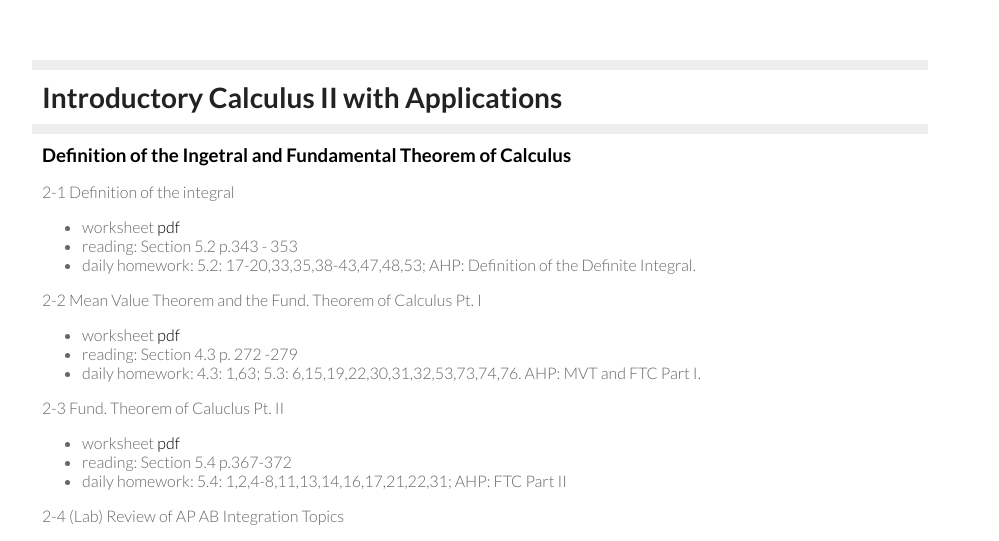
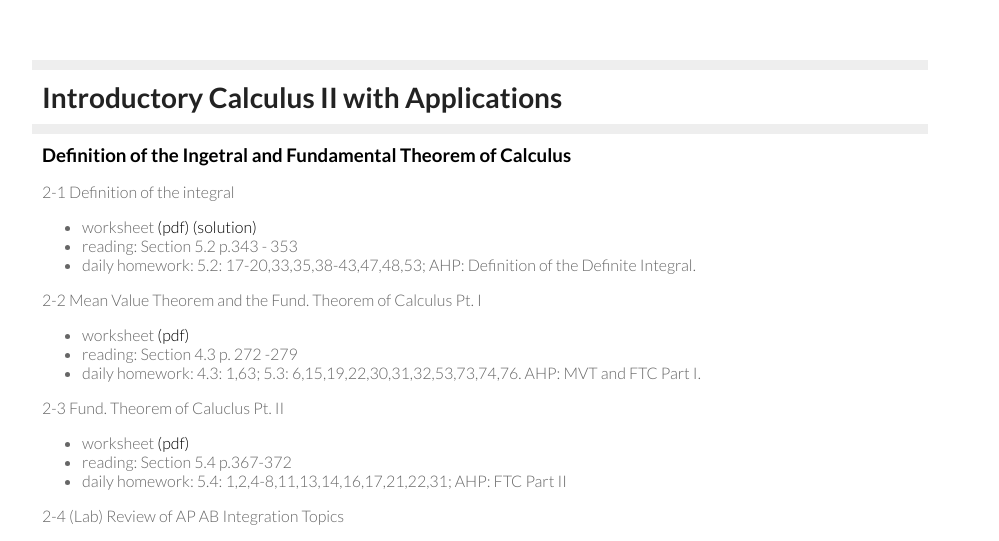
Before and after one commit to sshanshans/calculus2, a Jekyll site: the page built from schedule/week2/week2.md, in a window 1280 px wide. Shown: the top 541 px of the page, without its empty margins (160-1159 px from the left). Built offline with Jekyll 4.4.1, drawn with Linux system fonts in a browser that asks for light colours.

Commit message:
week 2 update

```diff
--- a/schedule/week2/week2.md
+++ b/schedule/week2/week2.md
@@ -7,19 +7,19 @@ description: weekly schedule
 
 2-1 Definition of the integral    <br>
 
-* worksheet [pdf](\calculus2\schedule\week2\2-1Shan.pdf)  <br>
+* worksheet [(pdf)](\calculus2\schedule\week2\2-1Shan.pdf) [(solution)](\calculus2\schedule\week2\2-1ShanSoln)  <br>
 * reading: Section 5.2 p.343 - 353   <br>
 * daily homework: 5.2: 17-20,33,35,38-43,47,48,53; AHP: Definition of the Definite Integral.  <br>
 
 2-2 Mean Value Theorem and the Fund. Theorem of Calculus Pt. I  <br>
 
-* worksheet [pdf](\calculus2\schedule\week2\2-2Shan.pdf)  <br>
+* worksheet [(pdf)](\calculus2\schedule\week2\2-2Shan.pdf)  <br>
 * reading: Section 4.3 p. 272 -279   <br>
 * daily homework: 4.3: 1,63; 5.3: 6,15,19,22,30,31,32,53,73,74,76. AHP: MVT and FTC Part I.  <br>
 
 2-3 Fund. Theorem of Caluclus Pt. II  <br>
 
-* worksheet [pdf](\calculus2\schedule\week2\2-3Shan.pdf)  <br>
+* worksheet [(pdf)](\calculus2\schedule\week2\2-3Shan.pdf)  <br>
 * reading: Section 5.4 p.367-372 <br>
 * daily homework: 5.4: 1,2,4-8,11,13,14,16,17,21,22,31; AHP: FTC Part II  <br>
 
```
Also changed, not shown: schedule/week1/week1.md (+2 -1 lines), 2 other files.
